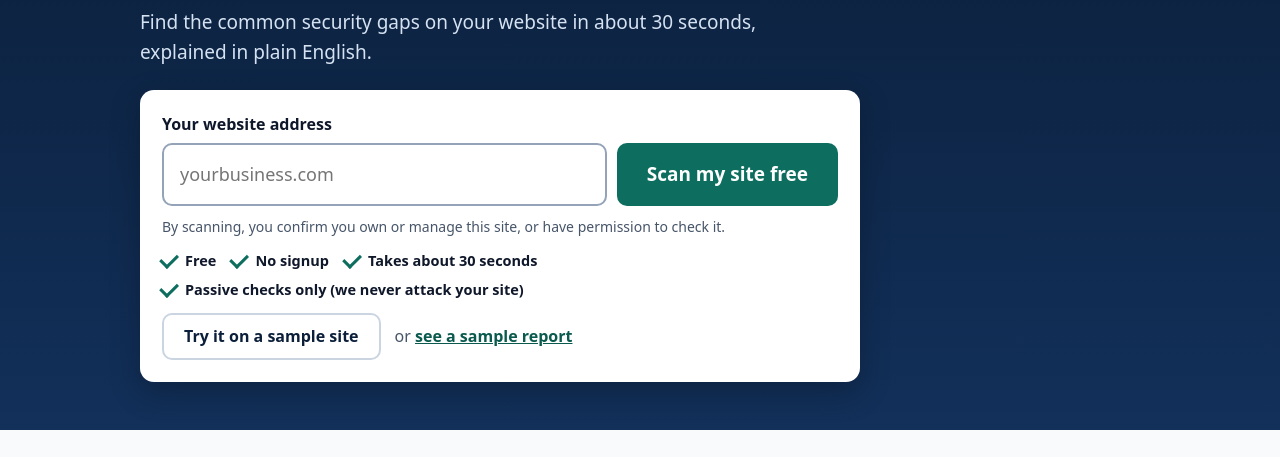
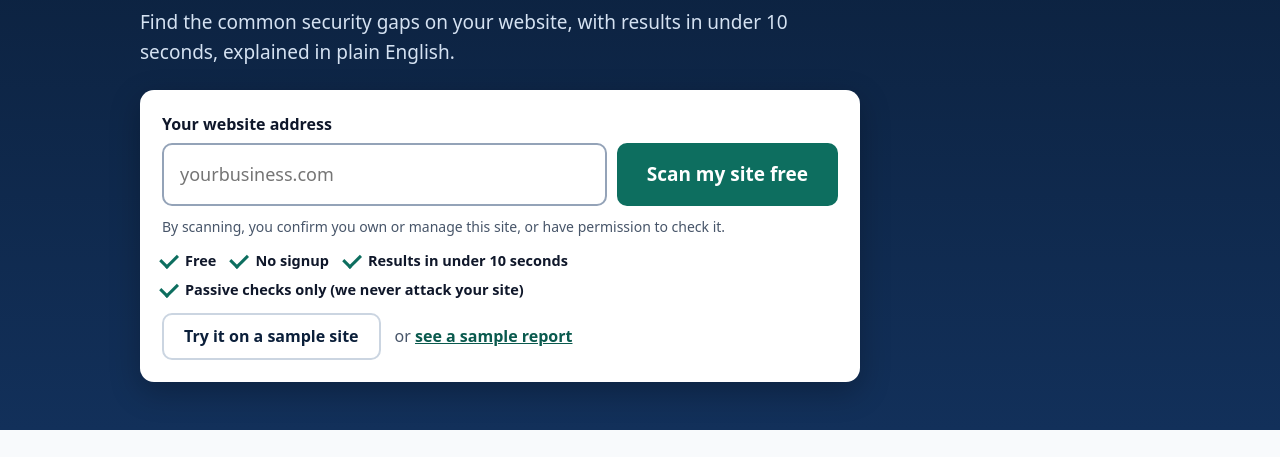
Before and after one commit to nickcastro1520/sitesafecheck, a website: page public/index.html in a window 1280 px wide. Shown: the part 210-667 px from the top of the page. Drawn offline with Linux system fonts and the light colour scheme.

Commit message:
Trust line: 'Results in under 10 seconds' (hero, lede, meta/OG/Twitter descriptions, tests)

```diff
--- a/public/index.html
+++ b/public/index.html
@@ -4,7 +4,7 @@
 <meta charset="utf-8">
 <meta name="viewport" content="width=device-width, initial-scale=1, viewport-fit=cover">
 <title>Free Website Security Check for Small Businesses | SiteSafeCheck</title>
-<meta name="description" content="Free website security check for small businesses. Scan your site in about 30 seconds: HTTPS and SSL, security headers, email spoofing protection, and exposed files, explained in plain English. No signup.">
+<meta name="description" content="Free website security check for small businesses. Results in under 10 seconds: HTTPS and SSL, security headers, email spoofing protection, and exposed files, explained in plain English. No signup.">
 <link rel="canonical" href="https://sitesafecheck.com/">
 <meta name="robots" content="index, follow, max-image-preview:large">
 <meta name="author" content="Nick Castro">
@@ -19,7 +19,7 @@
 <meta property="og:site_name" content="SiteSafeCheck">
 <meta property="og:url" content="https://sitesafecheck.com/">
 <meta property="og:title" content="Free Website Security Check for Small Businesses | SiteSafeCheck">
-<meta property="og:description" content="Scan your website free in about 30 seconds. A passive check of HTTPS, security headers, email spoofing protection, and exposed files, explained in plain English. No signup.">
+<meta property="og:description" content="Scan your website free, with results in under 10 seconds. A passive check of HTTPS, security headers, email spoofing protection, and exposed files, explained in plain English. No signup.">
 <meta property="og:image" content="https://sitesafecheck.com/og.png">
 <meta property="og:image:width" content="1200">
 <meta property="og:image:height" content="630">
@@ -27,7 +27,7 @@
 <meta property="og:locale" content="en_US">
 <meta name="twitter:card" content="summary_large_image">
 <meta name="twitter:title" content="Free website security check for small businesses">
-<meta name="twitter:description" content="Scan your website free in about 30 seconds: HTTPS, security headers, SPF/DMARC, and exposed files, explained in plain English. No signup.">
+<meta name="twitter:description" content="Scan your website free, results in under 10 seconds: HTTPS, security headers, SPF/DMARC, and exposed files, explained in plain English. No signup.">
 <meta name="twitter:image" content="https://sitesafecheck.com/og.png">
 <meta name="twitter:image:alt" content="SiteSafeCheck: free website security check for small businesses, with a sample A to F grade">
 <link rel="stylesheet" href="/styles.css">
@@ -118,7 +118,7 @@
 <section class="hero" aria-labelledby="h1">
  <div class="wrap">
   <h1 id="h1">Free website security check for small businesses</h1>
-  <p class="lede">Find the common security gaps on your website in about 30 seconds, explained in plain English.</p>
+  <p class="lede">Find the common security gaps on your website, with results in under 10 seconds, explained in plain English.</p>
   <form class="scan" id="scan-form" novalidate>
    <label class="lbl" for="url">Your website address</label>
    <div class="row">
@@ -128,7 +128,7 @@
    <div class="hp" aria-hidden="true"><label for="company_website">Leave this empty</label><input type="text" id="company_website" name="company_website" tabindex="-1" autocomplete="off"></div>
    <p class="consent" id="consent">By scanning, you confirm you own or manage this site, or have permission to check it.</p>
    <ul class="trust" aria-label="About the scan">
-    <li>Free</li><li>No signup</li><li>Takes about 30 seconds</li><li>Passive checks only (we never attack your site)</li>
+    <li>Free</li><li>No signup</li><li>Results in under 10 seconds</li><li>Passive checks only (we never attack your site)</li>
    </ul>
    <div class="err" id="form-err" role="alert" aria-live="assertive"></div>
    <p class="alt"><button type="button" class="btn btn-ghost btn-try" id="try-demo">Try it on a sample site</button> <span class="alt-or">or <button type="button" class="linkbtn" id="demo">see a sample report</button></span></p>
```
Also changed, not shown: test/site.test.js (+2 -1 lines).
